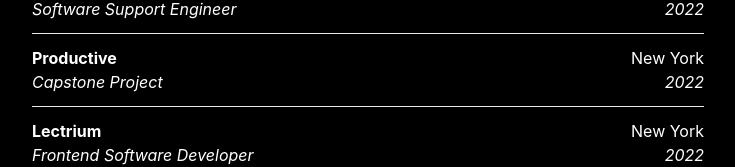
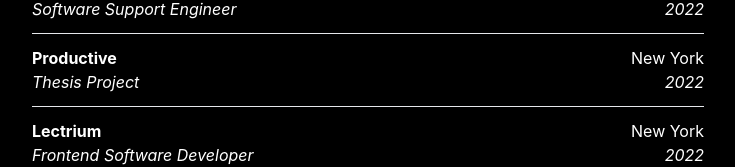
Before and after one commit to d2vin/mywebsite, a Next.js app: page / in a window 1280 px wide. Shown: the part 568-735 px from the top of the page, without its empty margins (272-1007 px from the left). Built offline with nearby package versions, Linux system fonts and the light colour scheme.

Commit message:
xp update

```diff
--- a/components/experience.tsx
+++ b/components/experience.tsx
@@ -21,7 +21,7 @@
       />
       <ExperienceLink
         company={'Productive'}
-        position={'Capstone Project'}
+        position={'Thesis Project'}
         location={'New York'}
         year={'2022'}
         link={'https://www.productive.vote/home'}
```
